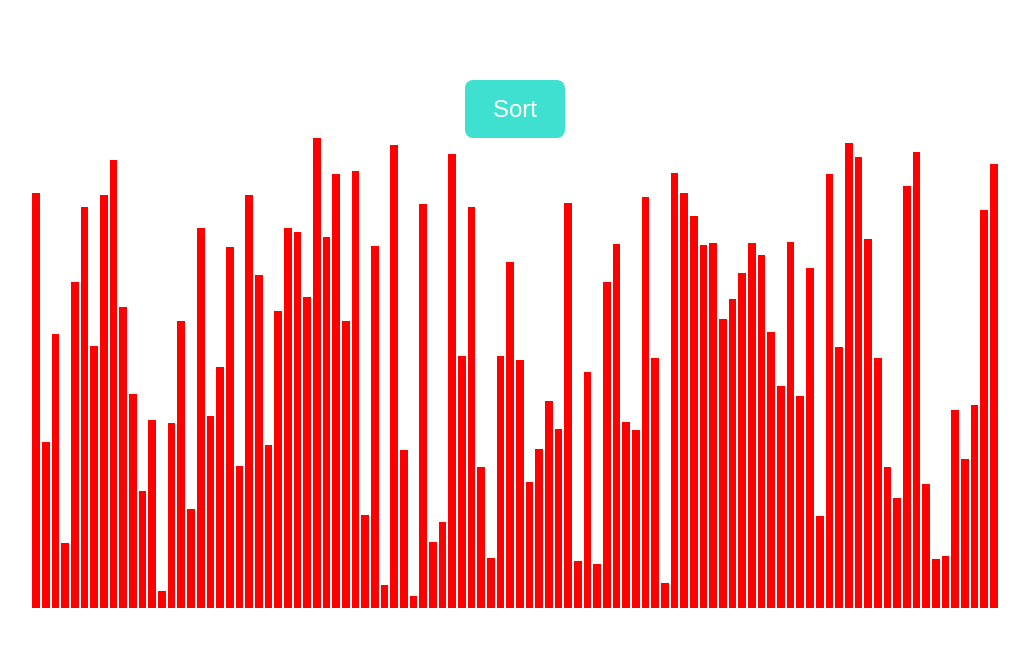
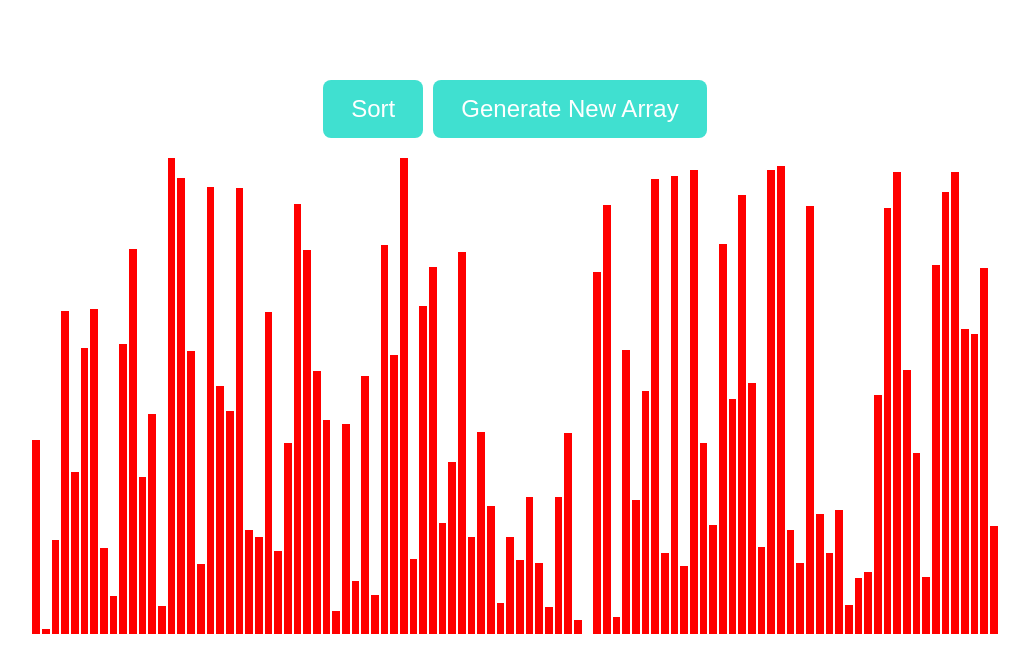
Before and after one commit to camgraff/sorting-algorithm-visualizer, a React (Create React App) app: page / in a window 1280 px wide. Shown: the top 672 px of the page, without its empty margins (125-1154 px from the left). Built offline with nearby package versions, Linux system fonts and the light colour scheme.

Commit message:
Added new array button.

```diff
--- a/src/Visualizer.css
+++ b/src/Visualizer.css
@@ -1,6 +1,6 @@
 button {
-    display: block;
-    margin: auto;
+    display: inline;
+    margin: 0px 5px 20px;
     background-color: turquoise;
     border: none;
     border-radius: 8px;
@@ -8,6 +8,11 @@ button {
     color: white;
     text-decoration: none;
     padding: 15px 28px;
+}
+
+.button-container {
+    display: block;
+    margin: auto;
 }
 
 .container {
--- a/src/Visualizer.jsx
+++ b/src/Visualizer.jsx
@@ -12,12 +12,22 @@ class Visualizer extends React.Component {
     constructor(props) {
         super(props);
         this.state = {
-          array: []
+          array: [],
         };
-        this.selectionSort = this.selectionSort.bind(this);
     }
 
     componentDidMount() {
+        this.generateArray();
+    }
+
+    componentDidUpdate() {
+        var arrayBars = document.getElementsByClassName("array-bar");
+        for (var i=0; i<ARRAY_SIZE; i++) {
+            arrayBars[i].style.backgroundColor = "red";
+        }
+    }
+
+    generateArray() {
         //populate array values
         const arr = [];
         for (var i=0; i<ARRAY_SIZE; i++) {
@@ -51,13 +61,16 @@ class Visualizer extends React.Component {
                 array[i] = array.splice(min_id, 1, array[i])[0];
             }, 50*i);
         }
-        //this.setState({array:temp});
+        this.setState({sorted:true});
     }
 
     render() {
         return(
             <div className="container">
-                <button onClick={() => this.selectionSort()}> Sort </button>
+                <div classname="button-container">
+                    <button onClick={() => this.selectionSort()}> Sort </button>
+                    <button onClick={() => this.generateArray()}> Generate New Array </button>
+                </div>
                 {this.state.array.map((val, id) => (
                     <div
                         className="array-bar"
```
